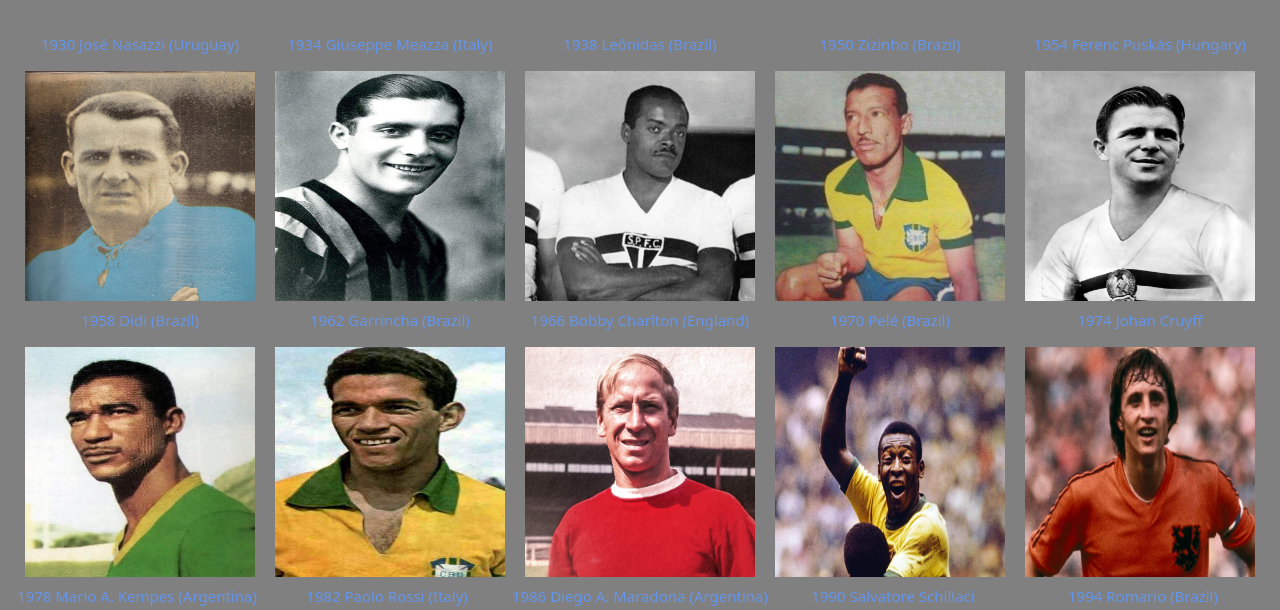
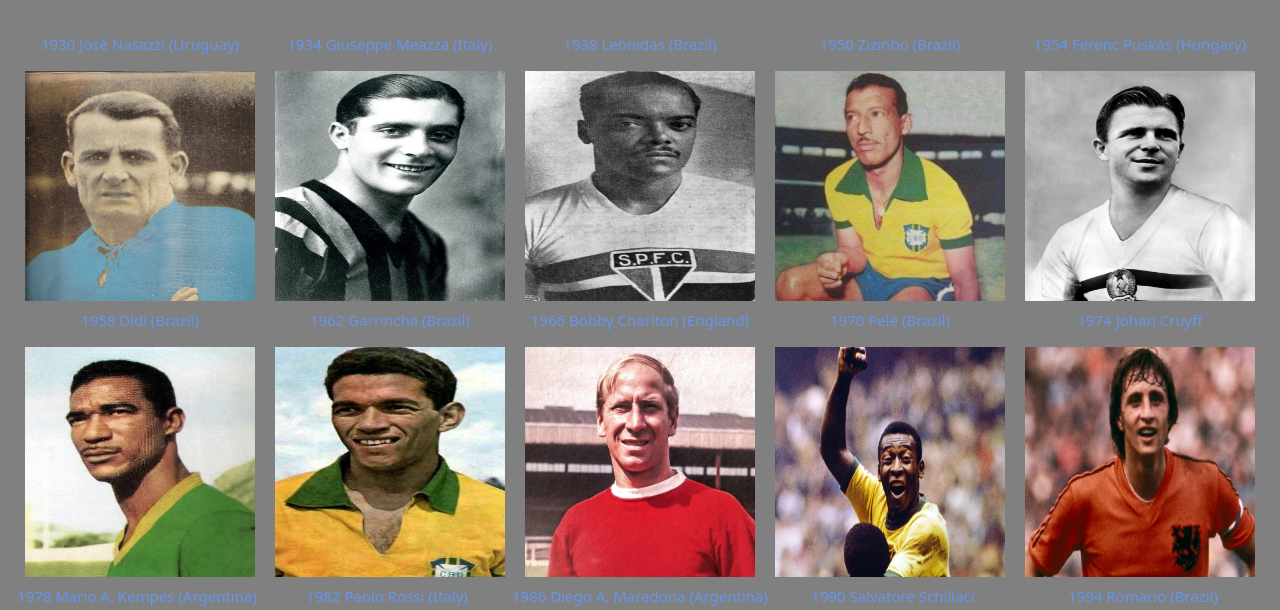
Before and after one commit to julianrezmasud/JRM-Excersice, a website: page Bestplayers.html in a window 1280 px wide. Shown: the part 171-781 px from the top of the page. Drawn offline with nearby package versions, Linux system fonts and the light colour scheme.

Commit message:
leonidas

```diff
--- a/Bestplayers.html
+++ b/Bestplayers.html
@@ -70,7 +70,7 @@
         </div>
         <div class="Box">
           <h2 id="names">1938 Leônidas (Brazil)</h2>
-          <img src="Images/Best Players/Leônidas-Da-Silva-1938.webp" />
+          <img src="Images/Best Players/leonidas.jpeg" />
         </div>
         <div class="Box">
           <h2 id="names">1950 Zizinho (Brazil)</h2>
```
Also changed, not shown: Images/Best Players/Leônidas-Da-Silva-1938.webp (deleted), Images/Best Players/leonidas.jpeg (added), 3 other files.
